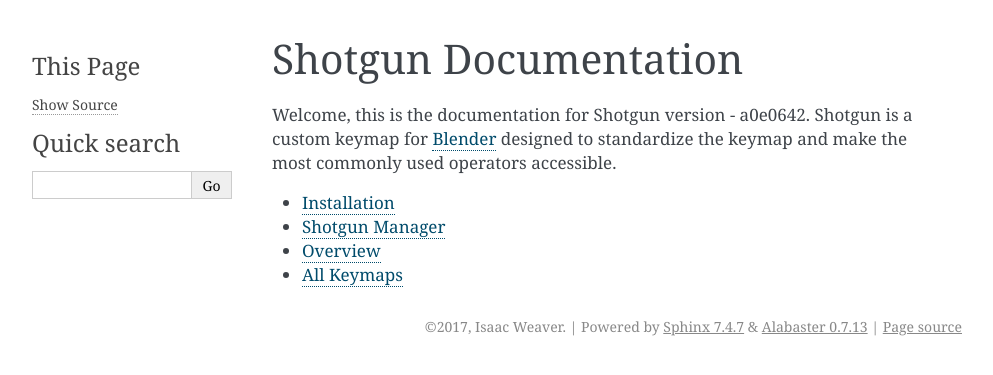
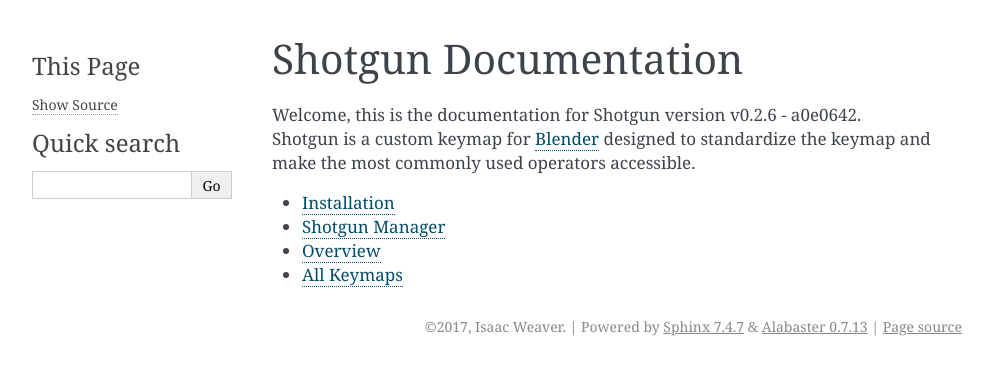
Before and after one commit to wisaac407/shotgun, a Sphinx documentation site: the page built from doc/index.rst, in a window 1280 px wide. Shown: the top 375 px of the page, without its empty margins (148-1141 px from the left). Built offline with Sphinx 7.4.7, drawn with Linux system fonts in a browser that asks for light colours; pages that are not in the unit, such as notebooks, are missing from menus.

```diff
--- a/doc/conf.py
+++ b/doc/conf.py
@@ -17,8 +17,8 @@ project = 'Shotgun'
 copyright = '2017, Isaac Weaver'
 author = 'Isaac Weaver'
 
-version = ' - a0e0642'
-release = ' - a0e0642'
+version = 'v0.2.6 - a0e0642'
+release = 'v0.2.6 - a0e0642'
 
 intersphinx_mapping = {
     'blender': ('http://docs.blender.org/api/blender_python_api_master/', '../blender_objects.inv')
--- a/doc/index.rst
+++ b/doc/index.rst
@@ -3,7 +3,7 @@
 Shotgun Documentation
 =====================
 
-Welcome, this is the documentation for Shotgun version  - a0e0642.
+Welcome, this is the documentation for Shotgun version v0.2.6 - a0e0642.
 Shotgun is a custom keymap for `Blender <http://www.blender.org>`_ designed to standardize the keymap and make the most
 commonly used operators accessible.
 
--- a/doc/keymaps/nodeeditor.rst
+++ b/doc/keymaps/nodeeditor.rst
@@ -248,7 +248,7 @@ Detailed Reference
 
    Search and Add Node
 
-   bpy.ops.node.add_search(type="", use_transform=False, settings=[], node_item='0')
+   bpy.ops.node.add_search(use_transform=False, settings=[], type="", node_item='0')
 
 
    +--------------+--------+
```
